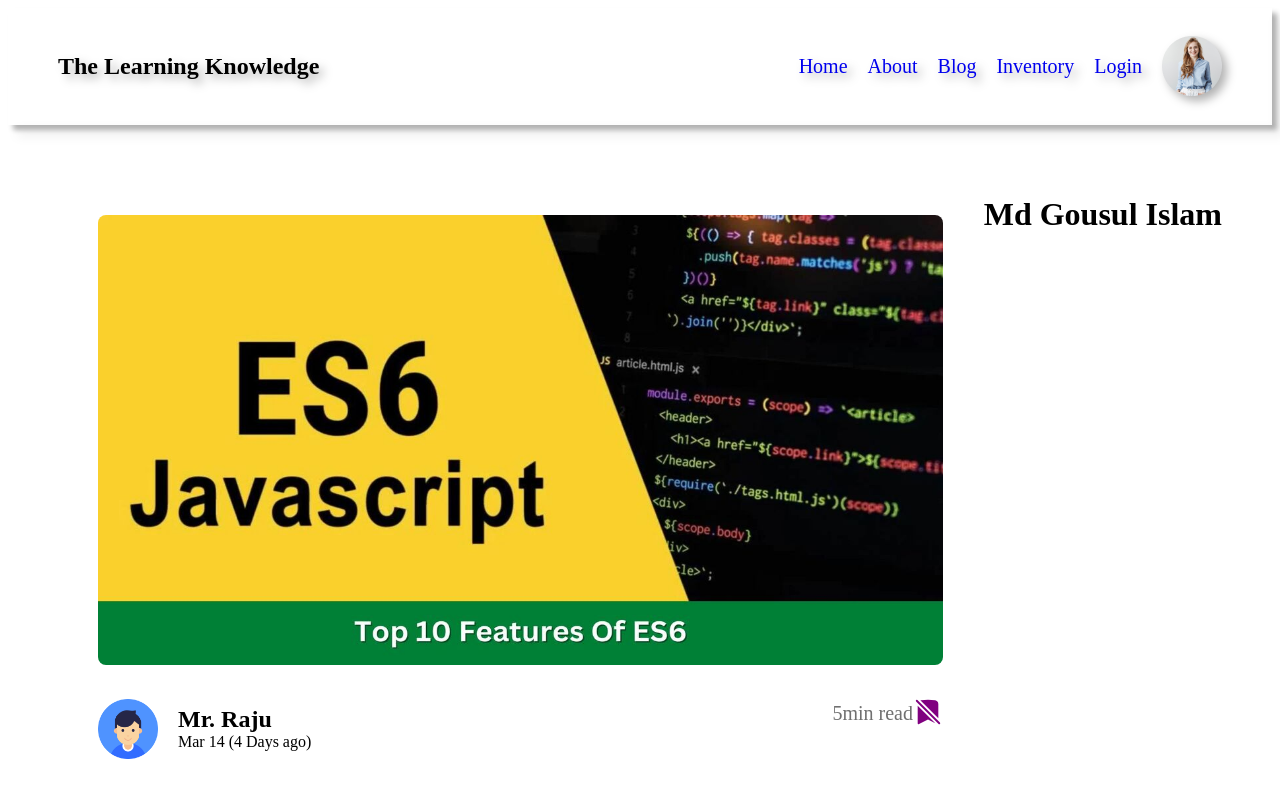
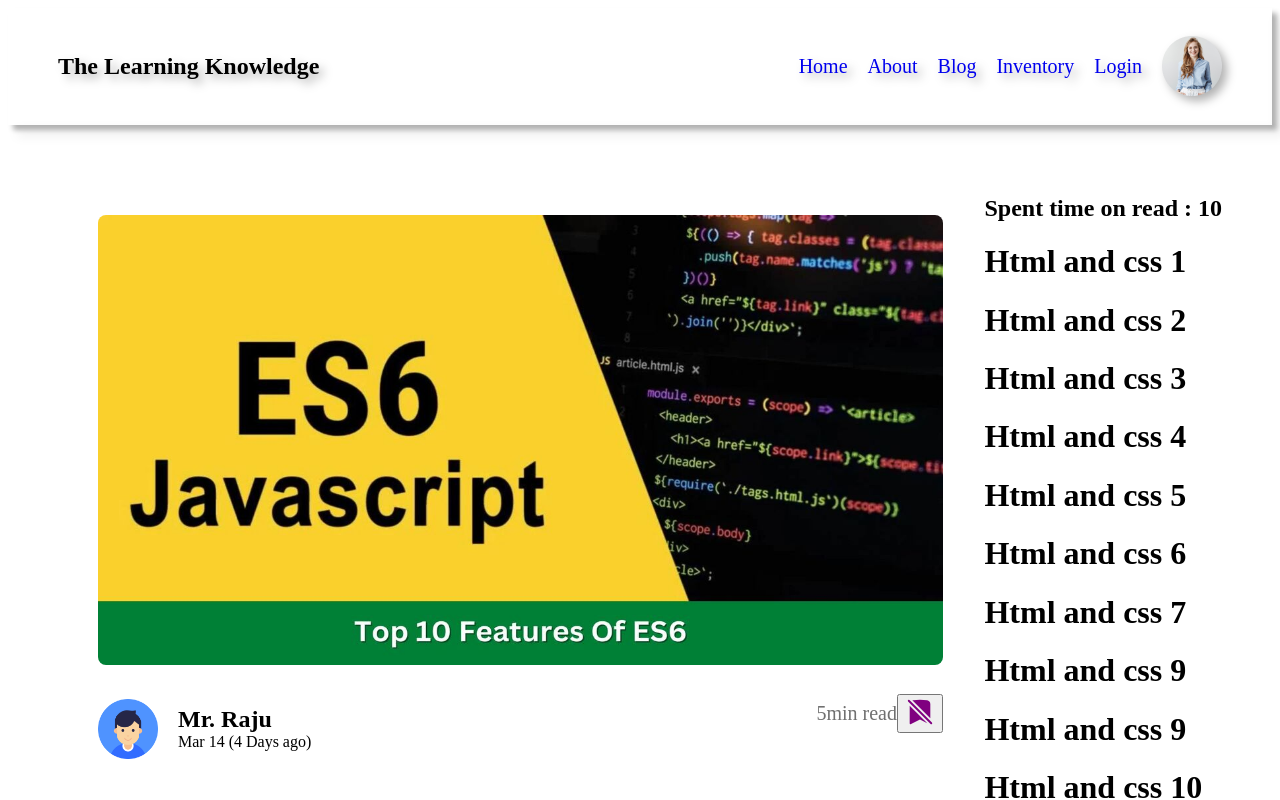
Before and after one commit to mdgausulislam/react-learning-knowledge-project, a React (Vite) app: page / in a window 1280 px wide. Shown: the top 800 px of the page. Built offline with nearby package versions, Linux system fonts and the light colour scheme.

Commit message:
update button

```diff
--- a/src/App.jsx
+++ b/src/App.jsx
@@ -1,12 +1,19 @@
-import React from 'react';
+import React, { useState } from 'react';
 import Header from './components/Header/Header';
 import Blogs from './components/Blogs/Blogs';
 
 const App = () => {
+  const [bookmarks,setBookmarks]=useState([]);
+
+
+  const handleAddToBookMark=(blog)=>{
+    const newMark=[...bookmarks,blog]
+    setBookmarks(newMark)
+  }
   return (
     <div>
       <Header></Header>
-      <Blogs></Blogs>
+      <Blogs handleAddToBookMark={handleAddToBookMark}></Blogs>
     </div>
   );
 };
--- a/src/components/Blog/Blog.jsx
+++ b/src/components/Blog/Blog.jsx
@@ -21,14 +21,22 @@ const Blog = ({ blog }) => {
                         <p className='bookmark-read'>{reading}min read</p>
                     </div>
                     <div>
-                        <span> <BookmarkSlashIcon className='icon-bookmark' /> </span>
+                        <button onClick={()=>handleAddToBookMark()}>
+                            <span> <BookmarkSlashIcon className='icon-bookmark' /> </span>
+                        </button>
+
                     </div>
 
                 </div>
             </div>
 
             <h2 className='title-text'>{text}</h2>
-            <p>{coder}</p>
+            <p>
+
+                {
+                    coder.map((hash, idx) => <span key={idx}> {hash}</span>)
+                }
+            </p>
 
             <a className='mark-as-read' href="">Mark as read</a>
 
--- a/src/components/Blogs/Blogs.jsx
+++ b/src/components/Blogs/Blogs.jsx
@@ -1,6 +1,7 @@
 import React, { useEffect, useState } from 'react';
 import Blog from '../Blog/Blog';
 import './Blogs.css'
+import Bookmarks from '../Bookmarks/Bookmarks';
 
 const Blogs = () => {
     const [blogs, setBlogs] = useState([]);
@@ -24,7 +25,9 @@ const Blogs = () => {
                 }
             </div>
             <div className='bookmark-container'>
-                <h1>Md Gousul Islam</h1>
+              <Bookmarks
+              blogs={blogs}
+              ></Bookmarks>
             </div>
         </div>
     );
--- /dev/null
+++ b/src/components/Bookmark/Bookmark.jsx
@@ -0,0 +1,12 @@
+import React from 'react';
+
+const Bookmark = ({bookmark}) => {
+    const {text}=bookmark;
+    return (
+        <div>
+            <h1>{text}</h1>
+        </div>
+    );
+};
+
+export default Bookmark;
--- a/src/components/Bookmarks/Bookmarks.jsx
+++ b/src/components/Bookmarks/Bookmarks.jsx
@@ -1,9 +1,16 @@
 import React from 'react';
+import Bookmark from '../Bookmark/Bookmark';
 
-const Bookmarks = () => {
+const Bookmarks = ({blogs}) => {
     return (
         <div>
-            <h1>hemonto</h1>
+            <h2>Spent time on read : {blogs.length}</h2>
+            {
+                blogs.map(bookmark=><Bookmark
+                key={bookmark.id}
+                bookmark={bookmark}
+                ></Bookmark>)
+            }
         </div>
     );
 };
```
